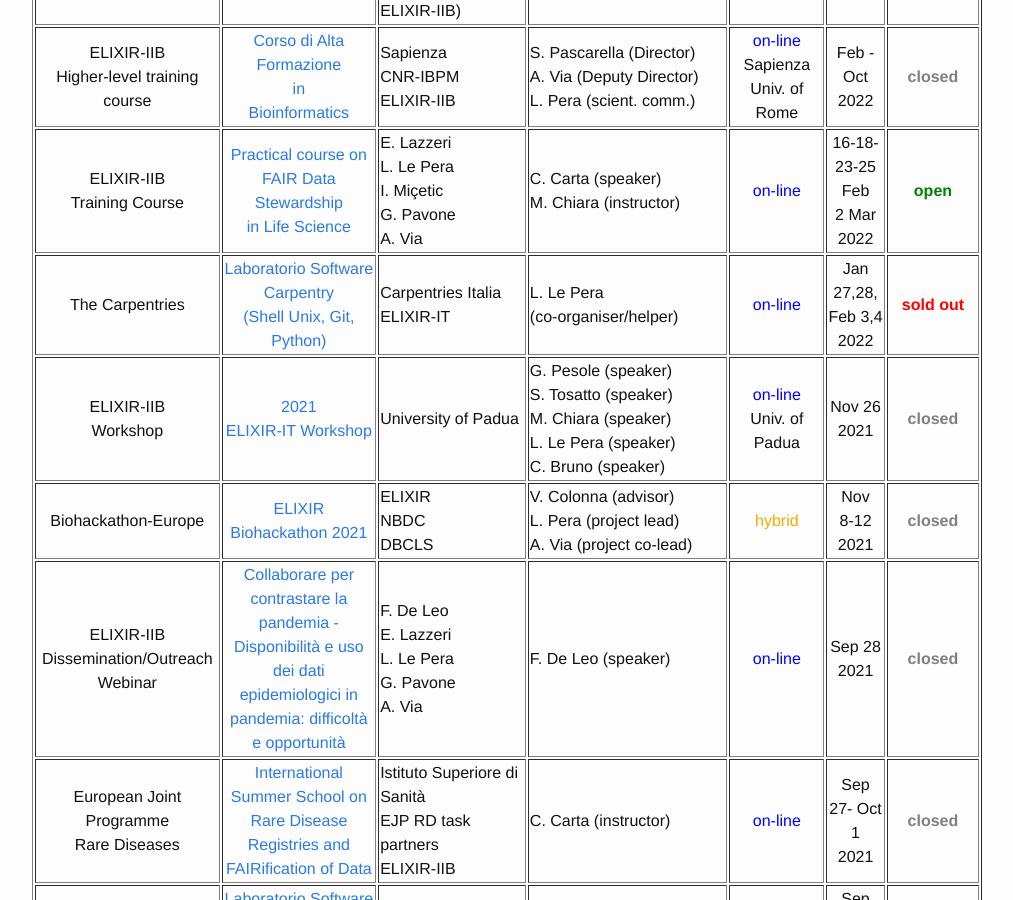
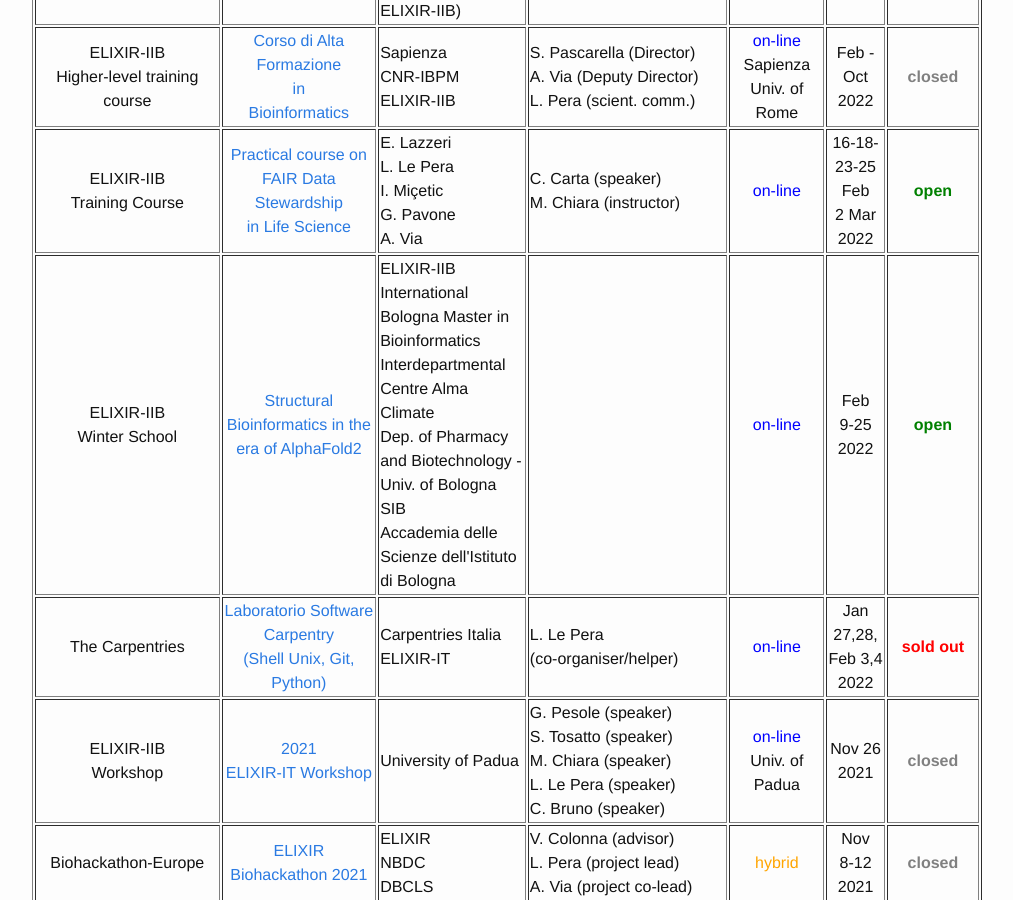
Before and after one commit to ELIXIR-IIB-training/website, a Jekyll site: the page built from _pages/01-all_events.md, in a window 1280 px wide and 900 px high, scrolled down 407 px. Shown: the whole window, without its empty margins (238-1251 px from the left). Built offline with Jekyll 4.4.1, drawn with Linux system fonts in a browser that asks for light colours.

Commit message:
Add Winter School 2022

```diff
--- a/_pages/01-all_events.md
+++ b/_pages/01-all_events.md
@@ -40,6 +40,16 @@ permalink: /all_events/
    <td height="50" width="150">C. Carta (speaker)<br>M. Chiara (instructor)</td>
    <td height="50" align="center"><font color="blue">on-line</font></td>
    <td height="50" width="75" align="center">16-18-23-25 Feb<br>2 Mar 2022</td>
+   <td height="50" align="center"><font color="green"><b>open</b></font></td>
+</tr>
+   <tr>
+   <td height="50" align="center">ELIXIR-IIB<br>Winter School</td>
+   <td height="50" width="220" align="center"><a href="
+http://www.biocomp.unibo.it/~school2022/">Structural Bioinformatics in the era of AlphaFold2</a></td>
+   <td height="50">ELIXIR-IIB<br>International Bologna Master in Bioinformatics<br>Interdepartmental Centre Alma Climate<br>Dep. of Pharmacy and Biotechnology - Univ. of Bologna<br>SIB<br>Accademia delle Scienze dell'Istituto di Bologna</td>
+   <td height="50" width="150"></td>
+   <td height="50" align="center"><font color="blue">on-line</font></td>
+   <td height="50" width="75" align="center">Feb<br>9-25<br>2022</td>
    <td height="50" align="center"><font color="green"><b>open</b></font></td>
 </tr>
 <tr>
```
